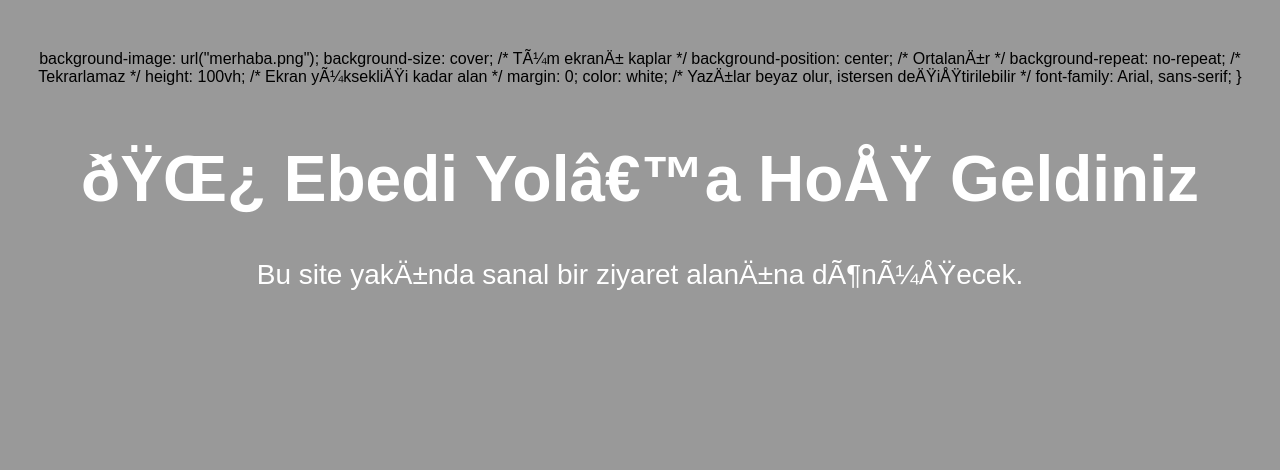
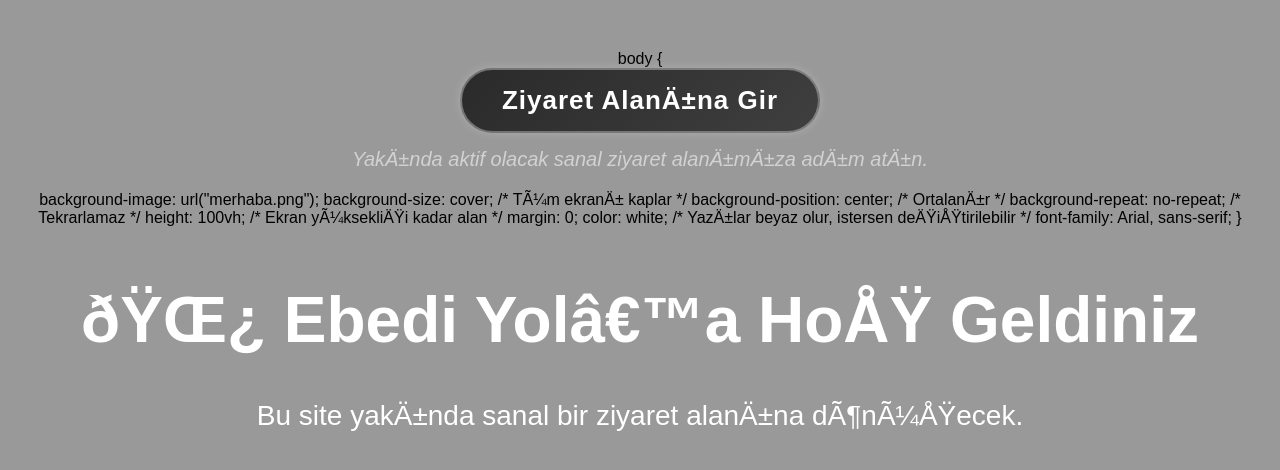
Before and after one commit to myu0509/ebediyol-site, a plain HTML site: page index.html in a window 1280 px wide. Drawn offline with Linux system fonts and the light colour scheme.

Commit message:
Update index.html

```diff
--- a/index.html
+++ b/index.html
@@ -2,11 +2,6 @@
 <html>
 <head>
 <style>
-body {
-<div class="button-container">
-  <a href="#" class="visit-button">Ziyaret Alanına Gir</a>
-  <p class="visit-subtext">Yakında aktif olacak sanal ziyaret alanımıza adım atın.</p>
-</div>
 <style>
 .button-container {
   text-align: center;
@@ -43,6 +38,12 @@ body {
   font-style: italic;
 }
 </style>
+  body {
+<div class="button-container">
+  <a href="#" class="visit-button">Ziyaret Alanına Gir</a>
+  <p class="visit-subtext">Yakında aktif olacak sanal ziyaret alanımıza adım atın.</p>
+</div>
+
 
   background-image: url("merhaba.png");
   background-size: cover;        /* Tüm ekranı kaplar */
```
